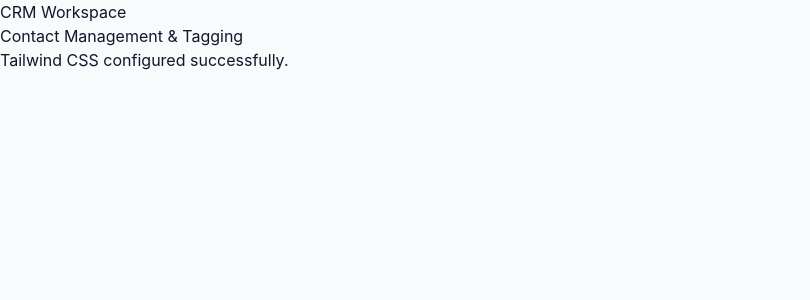
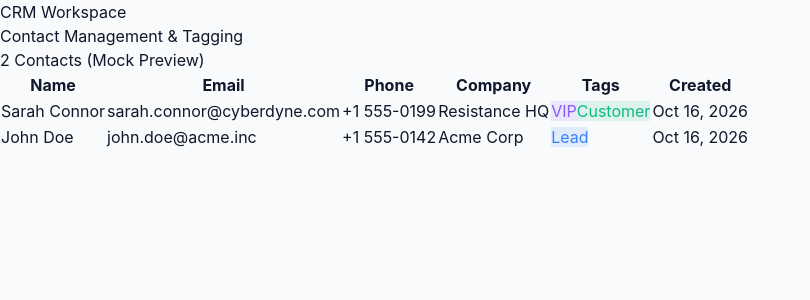
Before and after one commit to Huzzi-loop/contact-management, a React (Vite) app in the folder frontend/: page / in a window 1280 px wide. Shown: the top 300 px of the page, without its empty margins (0-810 px from the left). Built offline with nearby package versions, Linux system fonts and the light colour scheme.

Commit message:
feat(frontend): create initial contact table view with mock data

```diff
--- a/frontend/src/App.tsx
+++ b/frontend/src/App.tsx
@@ -1,15 +1,104 @@
-import React from 'react';
+import React, { useState } from 'react';
+import type { ContactWithTags } from './types';
+import { formatDateOnly } from './utils/formatDate';
+
+// Mock contacts for initial UI layout verification
+const MOCK_CONTACTS: ContactWithTags[] = [
+  {
+    id: '1',
+    firstName: 'Sarah',
+    lastName: 'Connor',
+    email: 'sarah.connor@cyberdyne.com',
+    phone: '+1 555-0199',
+    company: 'Resistance HQ',
+    version: 1,
+    deletedAt: null,
+    createdAt: new Date().toISOString(),
+    updatedAt: new Date().toISOString(),
+    tags: [
+      { id: 't1', name: 'VIP', color: '#8B5CF6', createdAt: '', updatedAt: '' },
+      { id: 't2', name: 'Customer', color: '#10B981', createdAt: '', updatedAt: '' },
+    ],
+  },
+  {
+    id: '2',
+    firstName: 'John',
+    lastName: 'Doe',
+    email: 'john.doe@acme.inc',
+    phone: '+1 555-0142',
+    company: 'Acme Corp',
+    version: 1,
+    deletedAt: null,
+    createdAt: new Date().toISOString(),
+    updatedAt: new Date().toISOString(),
+    tags: [
+      { id: 't3', name: 'Lead', color: '#3B82F6', createdAt: '', updatedAt: '' },
+    ],
+  },
+];
 
 export const App: React.FC = () => {
+  const [contacts] = useState<ContactWithTags[]>(MOCK_CONTACTS);
+
   return (
     <div className="min-h-screen bg-slate-50 flex flex-col">
-      <header className="bg-white border-b border-slate-200 py-4 px-6 shadow-xs">
-        <h1 className="text-xl font-bold text-slate-900">CRM Workspace</h1>
-        <p className="text-xs text-slate-500">Contact Management & Tagging</p>
+      <header className="bg-white border-b border-slate-200 sticky top-0 z-20 shadow-xs">
+        <div className="max-w-7xl mx-auto px-4 sm:px-6 lg:px-8 h-16 flex items-center justify-between">
+          <div>
+            <h1 className="text-lg font-bold text-slate-900 leading-tight">CRM Workspace</h1>
+            <p className="text-xs text-slate-500">Contact Management & Tagging</p>
+          </div>
+          <span className="text-xs font-semibold px-2.5 py-1 rounded-full bg-slate-100 text-slate-700">
+            {contacts.length} Contacts (Mock Preview)
+          </span>
+        </div>
       </header>
-      <main className="max-w-7xl mx-auto p-6 w-full">
-        <div className="bg-white rounded-xl border border-slate-200 p-6 shadow-sm">
-          <p className="text-sm text-slate-600">Tailwind CSS configured successfully.</p>
+
+      <main className="flex-1 max-w-7xl w-full mx-auto px-4 sm:px-6 lg:px-8 py-8">
+        <div className="bg-white rounded-xl border border-slate-200 shadow-sm overflow-hidden">
+          <table className="min-w-full divide-y divide-slate-200 text-left text-sm">
+            <thead className="bg-slate-50 text-slate-600 text-xs font-semibold uppercase tracking-wider">
+              <tr>
+                <th className="px-4 py-3.5">Name</th>
+                <th className="px-4 py-3.5">Email</th>
+                <th className="px-4 py-3.5">Phone</th>
+                <th className="px-4 py-3.5">Company</th>
+                <th className="px-4 py-3.5">Tags</th>
+                <th className="px-4 py-3.5">Created</th>
+              </tr>
+            </thead>
+            <tbody className="divide-y divide-slate-100 bg-white">
+              {contacts.map((contact) => (
+                <tr key={contact.id} className="hover:bg-slate-50">
+                  <td className="px-4 py-3.5 font-medium text-slate-900">
+                    {contact.firstName} {contact.lastName}
+                  </td>
+                  <td className="px-4 py-3.5 text-slate-600">{contact.email}</td>
+                  <td className="px-4 py-3.5 text-slate-600">{contact.phone}</td>
+                  <td className="px-4 py-3.5 text-slate-700">{contact.company}</td>
+                  <td className="px-4 py-3.5">
+                    <div className="flex gap-1">
+                      {contact.tags.map((t) => (
+                        <span
+                          key={t.id}
+                          className="text-xs px-2 py-0.5 rounded-full font-medium"
+                          style={{
+                            backgroundColor: `${t.color}20`,
+                            color: t.color,
+                          }}
+                        >
+                          {t.name}
+                        </span>
+                      ))}
+                    </div>
+                  </td>
+                  <td className="px-4 py-3.5 text-slate-500 text-xs">
+                    {formatDateOnly(contact.createdAt)}
+                  </td>
+                </tr>
+              ))}
+            </tbody>
+          </table>
         </div>
       </main>
     </div>
```
Also changed, not shown: frontend/src/components/common/EmptyState.tsx (added, +45 -0 lines), frontend/src/components/common/Skeleton.tsx (added, +44 -0 lines).
